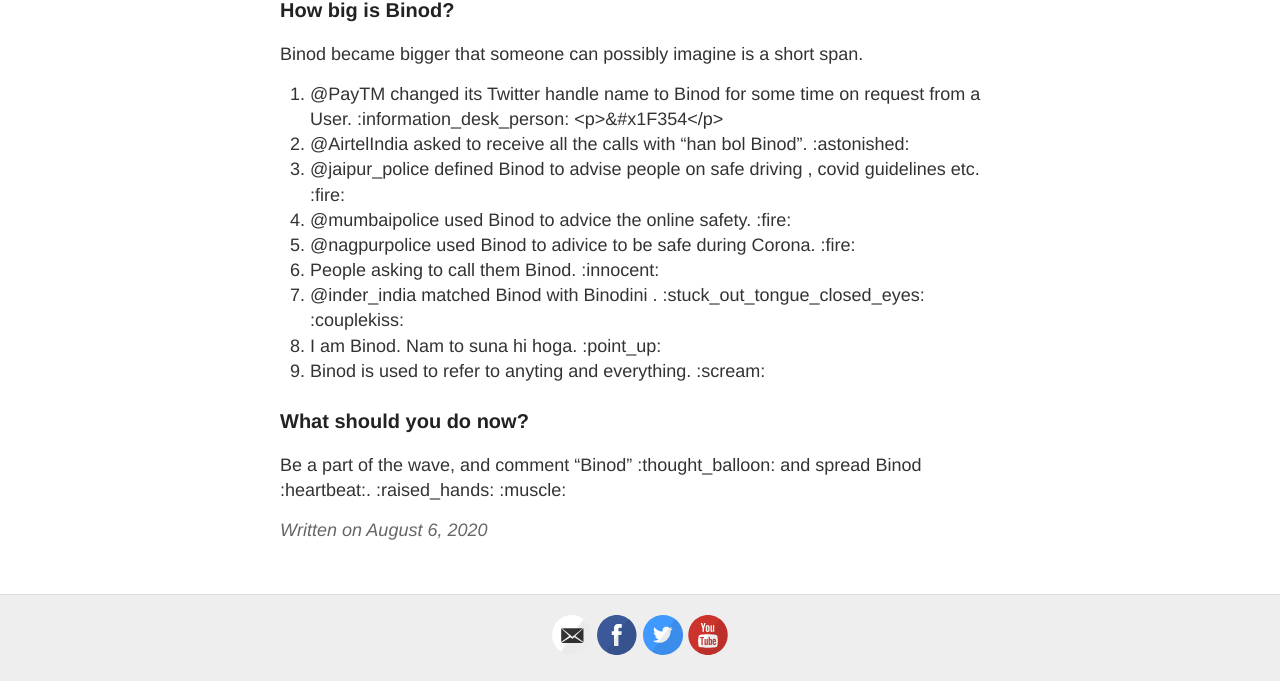
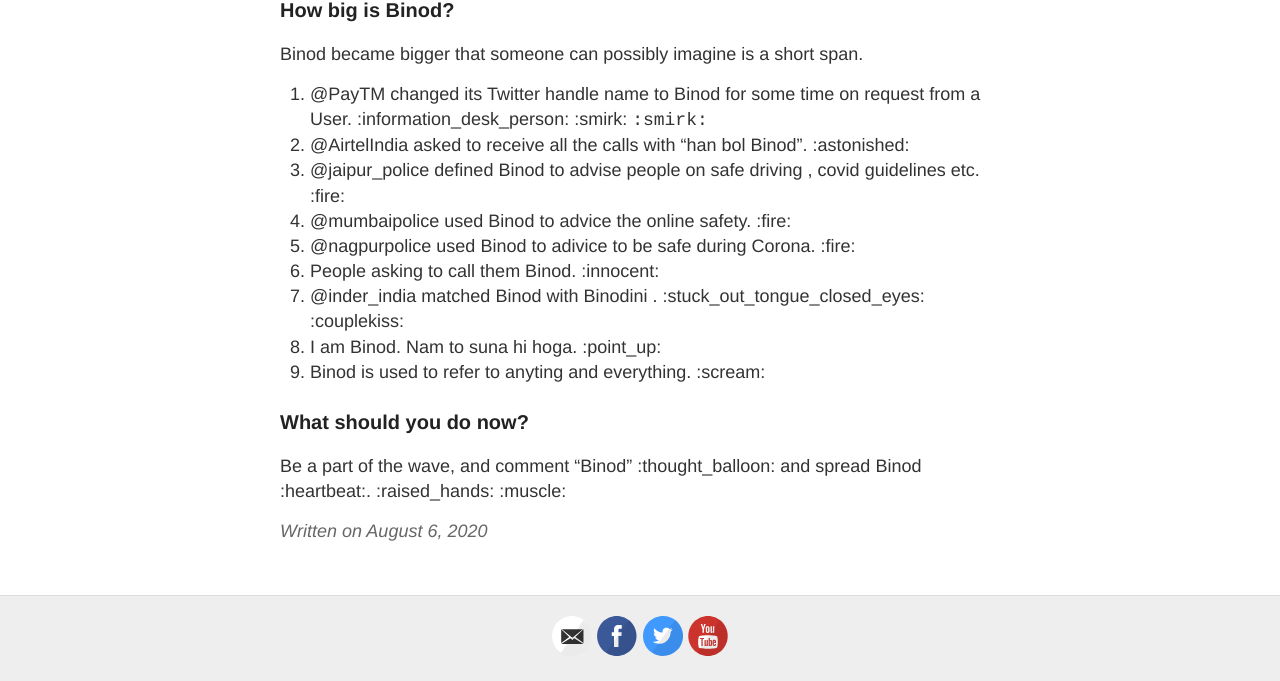
Before and after one commit to golden-eagle-blog/golden-eagle-blog.github.io, a Jekyll site: the page built from _posts/2020-08-06-Binod-One-crazy-trend-of-2020.md, in a window 1280 px wide. Shown: the part 970-1651 px from the top of the page. Built offline with Jekyll 4.4.1, drawn with Linux system fonts in a browser that asks for light colours; comment, search, counter and statistics services are not loaded.

Commit message:
Update 2020-08-06-Binod-One-crazy-trend-of-2020.md

```diff
--- a/_posts/2020-08-06-Binod-One-crazy-trend-of-2020.md
+++ b/_posts/2020-08-06-Binod-One-crazy-trend-of-2020.md
@@ -26,7 +26,7 @@
 
 Binod became bigger that someone can possibly imagine is a short span.
 1. @PayTM changed its Twitter handle name  to Binod for some time on request from a User.
-:information_desk_person: <p>&#x1F354</p>
+:information_desk_person:  :smirk: `:smirk:`
 2. @AirtelIndia asked to receive all the calls with "han bol Binod". :astonished:
 3. @jaipur_police defined Binod to advise people on safe driving , covid guidelines etc. :fire:
 4. @mumbaipolice used Binod to 	advice the online safety. :fire:
```
